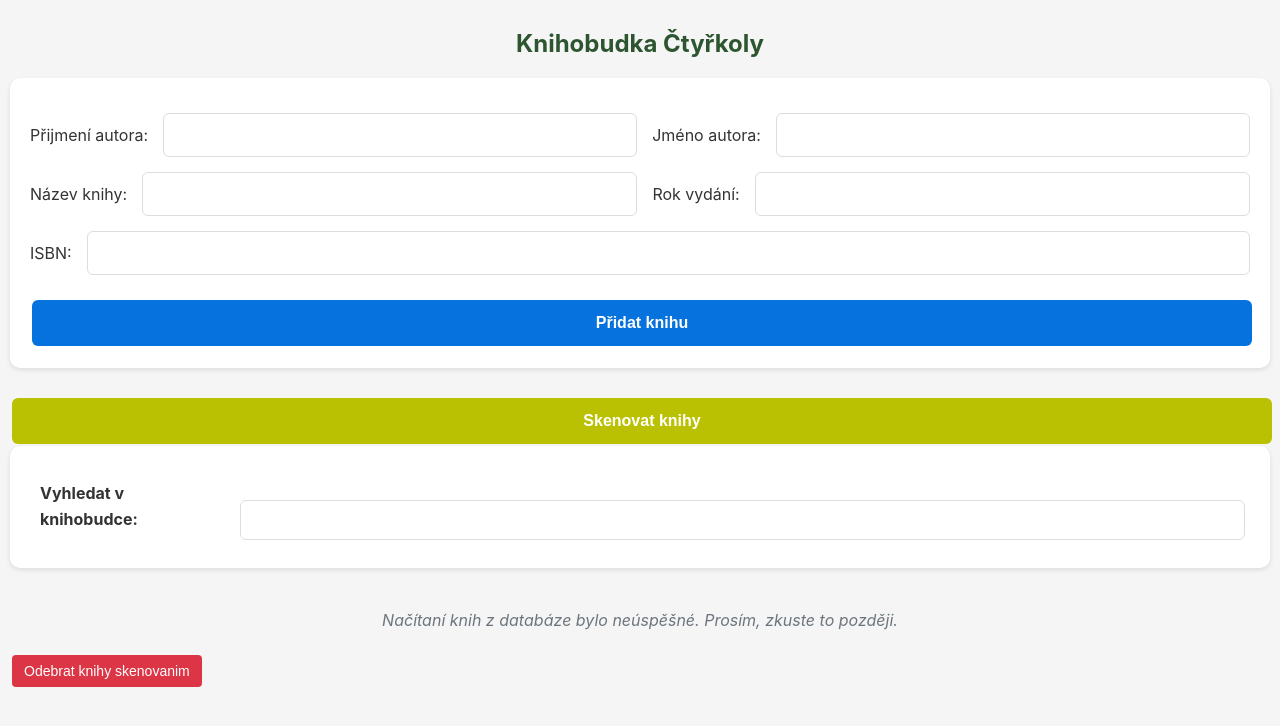
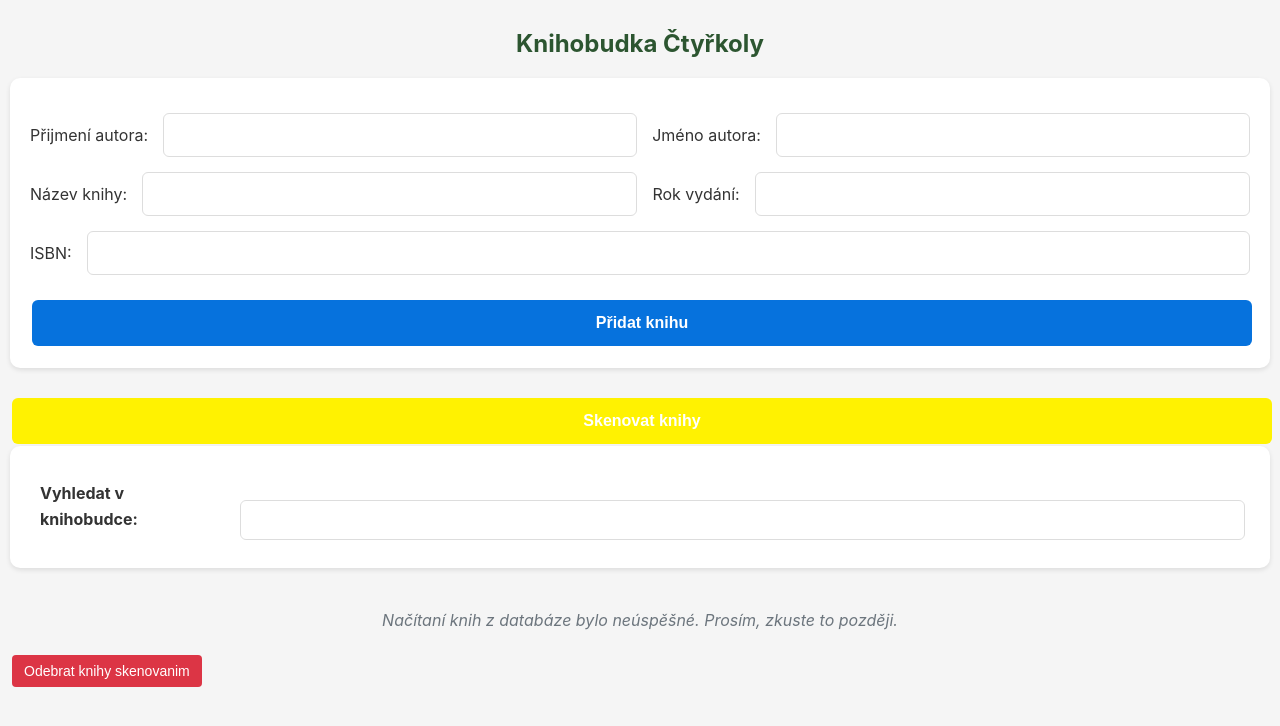
Before and after one commit to Feww467/Knihobudka-Online, a website: page public/index.html in a window 1280 px wide. Drawn offline with Linux system fonts and the light colour scheme; no server answers.

Commit message:
Update styles.css

```diff
--- a/public/styles.css
+++ b/public/styles.css
@@ -87,7 +87,7 @@ h1 {
     transform: scale(0.98);
 }
 #scanning #scanBooksButton {
-    background-color: #bac102;
+    background-color: #fff201;
 }
 #scanning #html5-qrcode-button-camera-permission {
     background-color: goldenrod;
```
